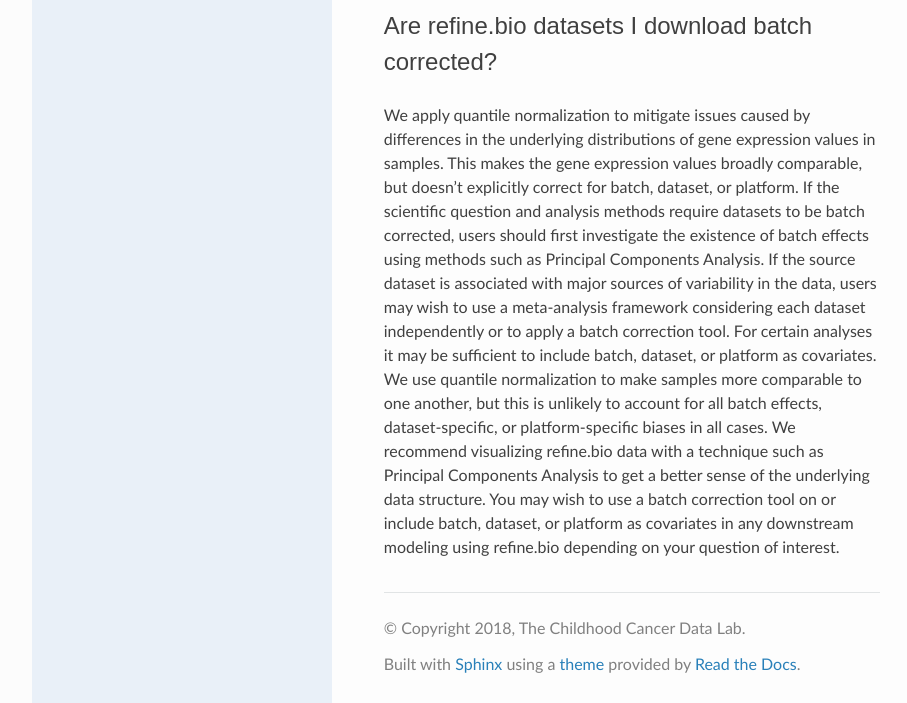
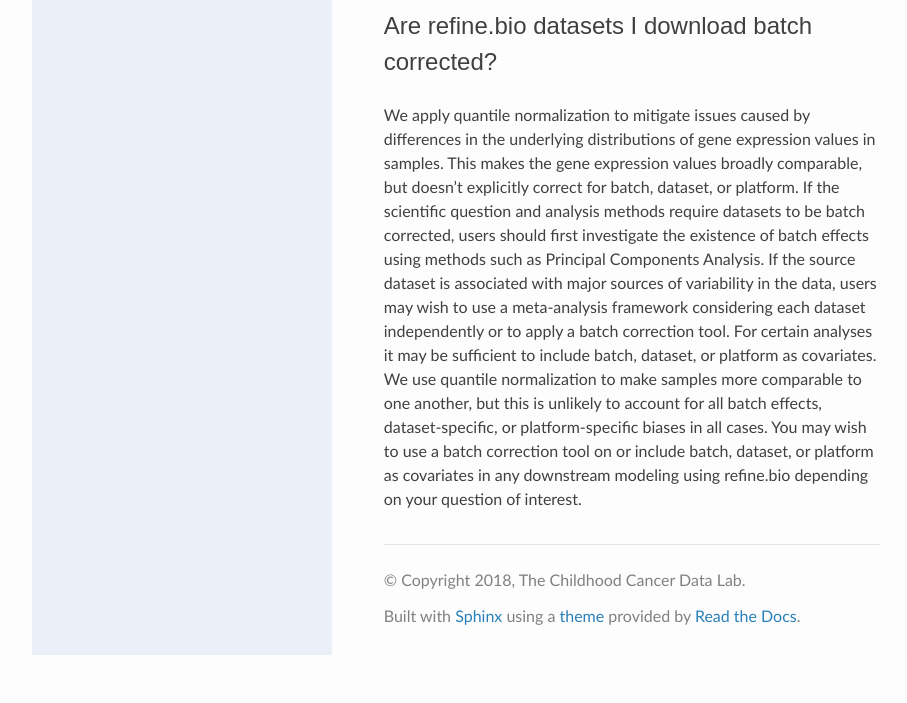
Before and after one commit to AlexsLemonade/refinebio-docs, a Sphinx documentation site: the page built from docs/faq.md, in a window 1280 px wide and 900 px high, scrolled down 2791 px, cut to the strip 197-900 px from the top of the window. Shown: the whole strip, without its empty margins (158-1065 px from the left). Built offline with Sphinx 7.4.7 and the Read the Docs theme 2.0.0, drawn with Linux system fonts in a browser that asks for light colours; after the commit the page ends 3643 px from its top, so only the background shows below that.

Commit message:
Update docs/faq.md
Co-Authored-By: jaclyn-taroni <jaclyn.n.taroni@gmail.com>

```diff
--- a/docs/faq.md
+++ b/docs/faq.md
@@ -63,5 +63,4 @@ If the scientific question and analysis methods require datasets to be batch cor
 If the source dataset is associated with major sources of variability in the data, users may wish to use a meta-analysis framework considering each dataset independently or to apply a batch correction tool.
 For certain analyses it may be sufficient to include batch, dataset, or platform as covariates.
 We use quantile normalization to make samples more comparable to one another, but this is unlikely to account for all batch effects, dataset-specific, or platform-specific biases in all cases.
-We recommend visualizing refine.bio data with a technique such as Principal Components Analysis to get a better sense of the underlying data structure.
 You may wish to use a batch correction tool on or include batch, dataset, or platform as covariates in any downstream modeling using refine.bio depending on your question of interest.
```
